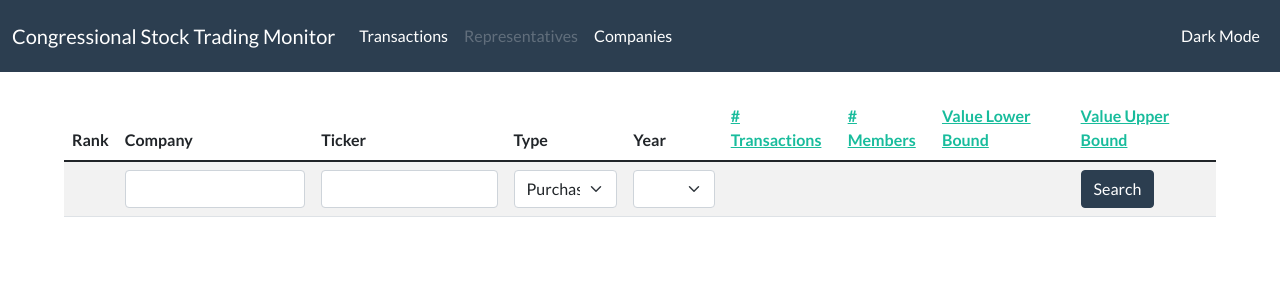
After one commit to Tomyao991203/congressional-stock-trading-monitor, a Flask app: page /companies in a window 1280 px wide. The commit adds this page. Shown: the top 300 px of the page. Run offline with Flask 2, Linux system fonts and the light colour scheme; some libraries are stand-ins or nearby versions.

Commit message:
Companies tab with companies sorted by number of transactions

```diff
--- a/app.py
+++ b/app.py
@@ -1,5 +1,5 @@
 from flask import Flask, render_template, request, make_response, redirect
-from cstm.database_helpers import transaction_query
+from cstm.database_helpers import get_most_popular_companies, transaction_query
 import sqlite3
 
 application = app = Flask(__name__)
@@ -11,6 +11,13 @@ def root_dir():
     if request.method == "POST":
         return render_template('transactions.html', data=transaction_query(request), dark_mode=dark_mode)
     return render_template("transactions.html", dark_mode=dark_mode)
+
+@app.route('/companies', methods=['GET', 'POST'])
+def companies():
+    dark_mode = "False" if "dark_mode" not in request.cookies else request.cookies["dark_mode"]
+    if request.method == "POST":
+        return render_template('companies.html', data=get_most_popular_companies(request), dark_mode=dark_mode)
+    return render_template("companies.html", dark_mode=dark_mode)
 
 @app.route('/dark_mode')
 def dark_mode():
--- /dev/null
+++ b/templates/companies.html
@@ -0,0 +1,9 @@
+{% extends "base.html" %}
+{% block title %}Companies{% endblock %}
+{% block head %}
+    {{ super() }}
+{% endblock %}
+{% block content %}
+    {% include "partials/companies_table.html" %}
+
+ {% endblock %}
--- /dev/null
+++ b/templates/partials/companies_table.html
@@ -0,0 +1,64 @@
+<div class="mx-auto" style="width: 90vw">
+    <table class="table table-hover table-striped">
+        <thead class="thead-dark"> <tr>
+            <th>Rank</th>
+            <th>Company</th>
+            <th>Ticker</th>
+            <th>Type</th>
+            <th>Year</th>
+            <th><a data-bs-toggle="tooltip" data-bs-placement="top" title="The total number of transactions purchased/sold from a company." href="#"># Transactions</a></th>
+            <th><a data-bs-toggle="tooltip" data-bs-placement="top" title="The total number of House of Representative Members that purchased/sold stock from a company." href="#"># Members</a></th>
+            <th><a data-bs-toggle="tooltip" data-bs-placement="top" title="The lower bound on the total sum (in dollars) of purchases/sales of a company's stock." href="#">Value Lower Bound</a></th>
+            <th><a data-bs-toggle="tooltip" data-bs-placement="top" title="The upper bound on the total sum (in dollars) of purchases/sales of a company's stock." href="#">Value Upper Bound</a></th>
+        </tr> </thead>
+
+        <form action = "" method = "POST">
+        <tr id="transactionSearch">
+            <td></td>
+            <td><input name="company" type="text" class="form-control"></td>
+            <td><input name="ticker" type="text" class="form-control"></td>
+            <td><select name="transaction_type" class="form-select">
+                <option value="P">Purchase</option>
+                <option value="S">Sale</option>
+            </select></td>
+            <td>
+                <select name="transaction_year" class="form-select">
+                    <option value=""></option>
+                    <option value="2013">2013</option>
+                    <option value="2014">2014</option>
+                    <option value="2015">2015</option>
+                    <option value="2016">2016</option>
+                    <option value="2017">2017</option>
+                    <option value="2018">2018</option>
+                    <option value="2019">2019</option>
+                    <option value="2020">2020</option>
+                    <option value="2021">2021</option>
+                    <option value="2022">2022</option>
+                </select>
+            </td>
+            <td></td>
+            <td></td>
+            <td></td>
+            <td><button class="btn btn-primary" type="submit">Search</button></td>
+        </tr>
+        </form>
+
+        {# Loops through all transactions returned from the search #}
+        {% for entry in data %}
+        <tr>
+            <td>{{ entry.rank }}</td>
+            <td>{{ entry.company }}</td>
+            <td>{{ entry.ticker }}</td>
+            <td>{{ "Purchase" if "P" == entry.transaction_type else "Sale" }}</td>
+            <td>{{ entry.year }}</td>
+            <td>{{ entry.num_transactions }}</td>
+            <td>{{ entry.num_members }}</td>
+            <td>{{ "${:,.2f}".format(entry.value_lb) }}</td>
+            <td>{{ "${:,.2f}".format(entry.value_ub) }}</td>
+        </tr>
+        {% endfor %}
+    </table>
+
+    {% include "partials/description_modal.html" %}
+
+    </div>
--- a/templates/partials/navigation_bar.html
+++ b/templates/partials/navigation_bar.html
@@ -9,7 +9,7 @@
             <div class="navbar-nav">
               <a class="nav-link" href="/">Transactions</a>
               <a class="nav-link disabled">Representatives</a>
-              <a class="nav-link disabled">Companies</a>
+              <a class="nav-link" href="/companies">Companies</a>
             </div>
             <div class="navbar-nav">
                 {% set mode_switch = "/" + ("dark_mode" if dark_mode == "False" else "light_mode") %}
```
Also changed, not shown: cstm/database_helpers.py (+58 -0 lines), tests/unit/test_database_helpers.py (+126 -7 lines), README.md.
